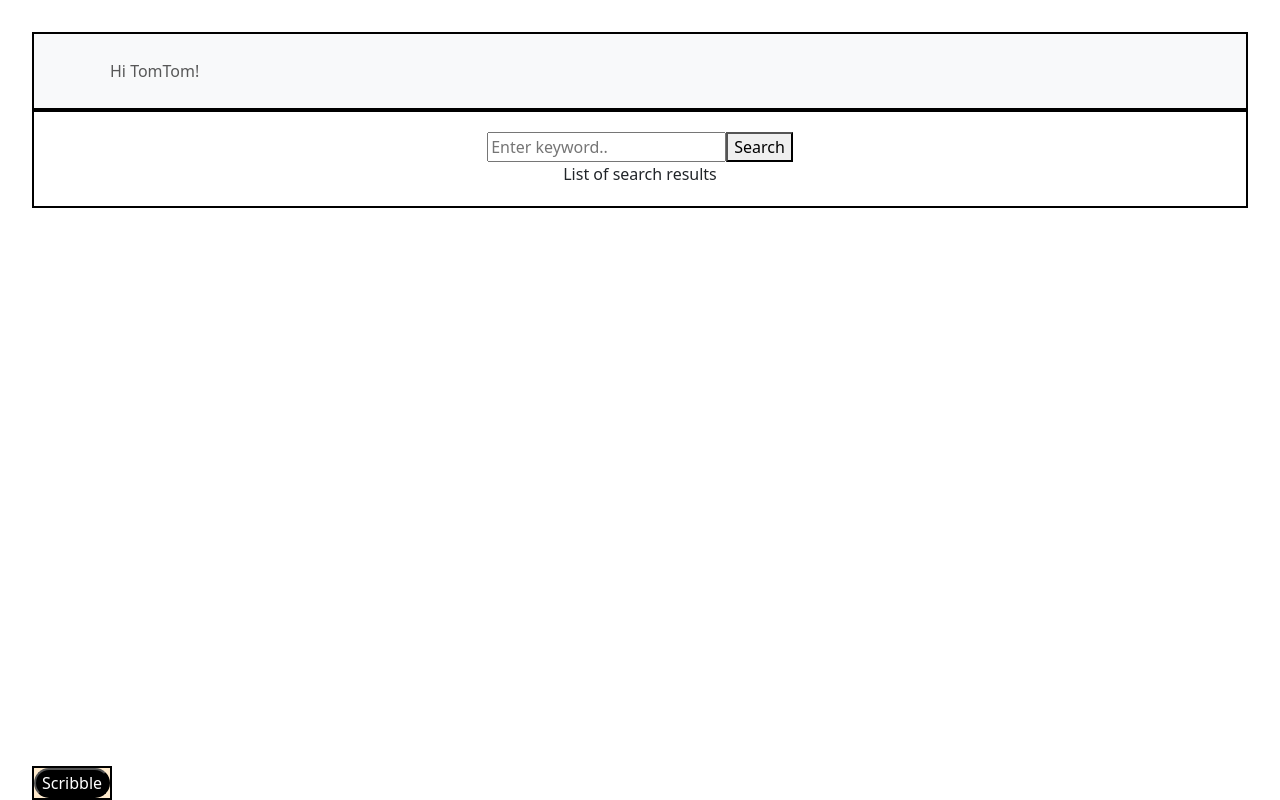
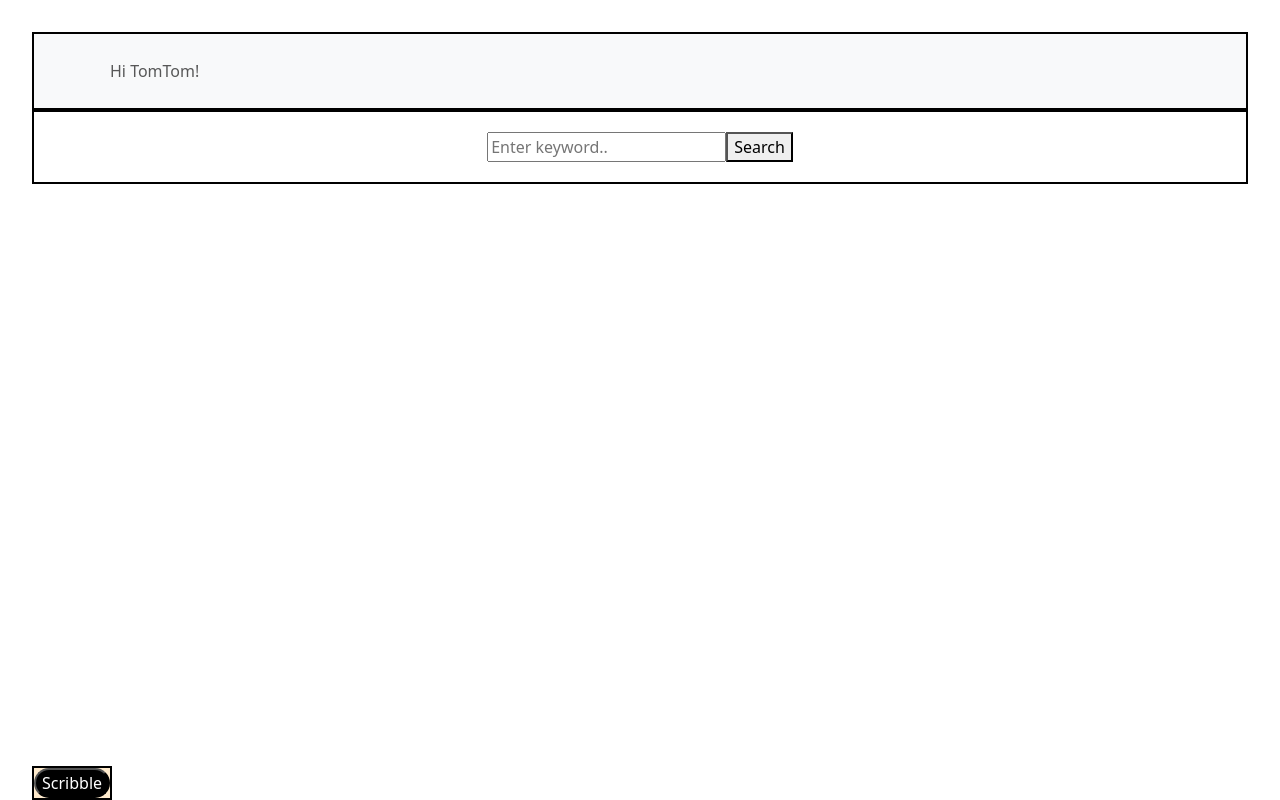
Before and after one commit to popo26/Drawer, a React (Vite) app: page /search in a window 1280 px wide. Built offline with nearby package versions, Linux system fonts and the light colour scheme; some icons are missing.

Commit message:
search function drafted

```diff
--- a/src/components/AppRoutes.jsx
+++ b/src/components/AppRoutes.jsx
@@ -53,7 +53,7 @@ export default function AppRoutes() {
               />
             }
           ></Route>
-          <Route path="/search" element={<SearchPage />}></Route>
+          <Route path="/search" element={<SearchPage data={data}/>}></Route>
           <Route path="/scribble" element={<ScribblePage />}></Route>
           <Route path="/profile" element={<ProfilePage />}></Route>
           <Route
--- a/src/components/Search.jsx
+++ b/src/components/Search.jsx
@@ -1,11 +1,39 @@
 import { useState } from "react";
+import { Link } from "react-router-dom";
 
-export default function Search() {
+export default function Search({ data }) {
   const [searchItem, setSearchItem] = useState("");
+  const [searchResult, setSearchResult] = useState([]);
+
+  //Testing out search results with userId1
+  const searchKeywordInDb = () => {
+    let searchResultArray = [];
+    //console.log("Data ", data)
+    let dataValues = Object.values(data);
+    for (let x in dataValues) {
+      //console.log(dataValues[x])
+      for (let y in dataValues[x]) {
+        //console.log(dataValues[x][y])
+        if (
+          dataValues[x][y]["userId"] === 1 &&
+          dataValues[x][y]["type"] == "scribble" &&
+          dataValues[x][y]["title"]
+            .toLowerCase()
+            .includes(searchItem.toLowerCase())
+        ) {
+          searchResultArray.push(dataValues[x][y]);
+        }
+      }
+    }
+    return searchResultArray;
+  };
 
   const handleSubmit = (e) => {
     e.preventDefault();
     console.log("Clicked");
+    const result = searchKeywordInDb();
+    setSearchResult(result);
+    // return result;
   };
 
   const handleChange = (e) => {
@@ -26,7 +54,29 @@ export default function Search() {
         <button>Search</button>
       </form>
 
-      <div>List of search results</div>
+      <div>
+        {/* {searchResult.map((item) => {
+          return searchResult.length < 1 ? (
+            <p>No result</p>
+          ) : (
+            <Link to={null} key={item.id}>
+              <p>
+                {item.id} {item.title}
+              </p>
+            </Link>
+          );
+        })} */}
+
+        {searchResult.map((item) => {
+          return (
+            <Link to={null} key={item.id}>
+              <p>
+                {item.id}: {item.title}
+              </p>
+            </Link>
+          );
+        })}
+      </div>
     </div>
   );
 }
--- a/src/pages/SearchPage.jsx
+++ b/src/pages/SearchPage.jsx
@@ -1,10 +1,10 @@
 import Search from "../components/Search";
 import "../css/SearchPage.css";
 
-export default function SearchPage() {
+export default function SearchPage({data}) {
   return (
     <div className="SearchPage">
-      <Search />
+      <Search data={data}/>
     </div>
   );
 }
```
